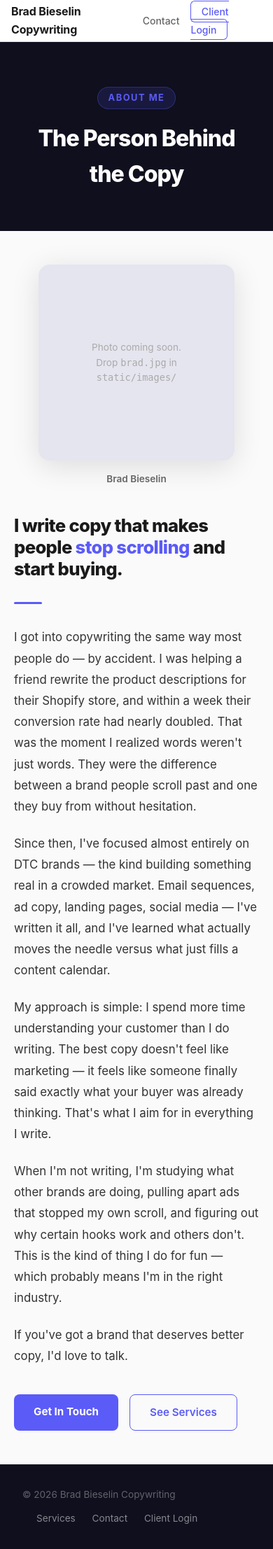
After one commit to bradbieselin/Copywrite, a Flask app: page /about in a window 390 px wide. The commit adds this page. Shown: the whole page at 70% size. Run offline with Flask 3, Linux system fonts and the light colour scheme.

Commit message:
Add 8th service card, About page, and static image scaffold
- Add Video & UGC Scripts service card (8 total, clean 4x2 grid)
- Add About nav link and /about route
- New templates/about.html: sticky photo column + multi-paragraph bio story,
  fully responsive (stacks to single column on mobile)
- Photo renders from static/images/brad.jpg; shows a placeholder until
  the file is dropped there — no code change needed when adding the photo
- Create static/images/ directory

https://claude.ai/code/session_01Nx3d3V3xFLiPkBV566tz7j

```diff
--- a/landing.py
+++ b/landing.py
@@ -1,16 +1,25 @@
 """Marketing landing page — Flask Blueprint."""
 
-from flask import Blueprint, render_template, request, redirect, url_for, flash
+import os
+from flask import Blueprint, render_template, request, redirect, url_for, flash, current_app
 
 import db as db_module
 
 landing_bp = Blueprint("landing", __name__)
+
+_PHOTO_PATH = os.path.join(os.path.dirname(os.path.abspath(__file__)), "static", "images", "brad.jpg")
 
 
 @landing_bp.route("/")
 def index():
     sent = request.args.get("sent") == "1"
     return render_template("landing.html", sent=sent)
+
+
+@landing_bp.route("/about")
+def about():
+    photo_exists = os.path.isfile(_PHOTO_PATH)
+    return render_template("about.html", photo_exists=photo_exists)
 
 
 @landing_bp.route("/contact", methods=["POST"])
--- /dev/null
+++ b/templates/about.html
@@ -0,0 +1,378 @@
+<!DOCTYPE html>
+<html lang="en">
+<head>
+  <meta charset="UTF-8" />
+  <meta name="viewport" content="width=device-width, initial-scale=1.0" />
+  <title>About — Brad Bieselin Copywriting</title>
+  <style>
+    *, *::before, *::after { box-sizing: border-box; margin: 0; padding: 0; }
+
+    :root {
+      --indigo:   #5b5bf8;
+      --indigo-d: #4a4ae0;
+      --dark:     #0f0f1e;
+      --dark-2:   #1a1a2e;
+      --text:     #1a1a1a;
+      --muted:    #666;
+      --border:   #e5e5e5;
+      --bg:       #fafafa;
+    }
+
+    html { scroll-behavior: smooth; }
+
+    body {
+      font-family: -apple-system, BlinkMacSystemFont, "Segoe UI", Roboto, sans-serif;
+      color: var(--text);
+      background: var(--bg);
+      line-height: 1.6;
+    }
+
+    /* ── NAV ── */
+    nav {
+      position: sticky;
+      top: 0;
+      z-index: 100;
+      background: rgba(255,255,255,0.95);
+      backdrop-filter: blur(8px);
+      border-bottom: 1px solid var(--border);
+      padding: 0 2rem;
+      height: 60px;
+      display: flex;
+      align-items: center;
+      justify-content: space-between;
+    }
+
+    .nav-logo {
+      font-size: 1rem;
+      font-weight: 700;
+      color: var(--text);
+      text-decoration: none;
+      letter-spacing: -.01em;
+    }
+
+    .nav-links {
+      display: flex;
+      align-items: center;
+      gap: 1.75rem;
+      list-style: none;
+    }
+
+    .nav-links a {
+      font-size: .875rem;
+      font-weight: 500;
+      color: var(--muted);
+      text-decoration: none;
+      transition: color .15s;
+    }
+
+    .nav-links a:hover { color: var(--text); }
+    .nav-links a.active { color: var(--indigo); font-weight: 600; }
+
+    .btn-login {
+      font-size: .875rem;
+      font-weight: 600;
+      color: var(--indigo) !important;
+      border: 1.5px solid var(--indigo);
+      border-radius: 6px;
+      padding: .35rem .9rem;
+      transition: background .15s, color .15s !important;
+    }
+
+    .btn-login:hover {
+      background: var(--indigo) !important;
+      color: #fff !important;
+    }
+
+    /* ── HERO STRIPE ── */
+    .page-header {
+      background: var(--dark);
+      color: #fff;
+      padding: 4rem 2rem 3.5rem;
+      text-align: center;
+    }
+
+    .page-header .eyebrow {
+      display: inline-block;
+      font-size: .8rem;
+      font-weight: 700;
+      letter-spacing: .12em;
+      text-transform: uppercase;
+      color: var(--indigo);
+      background: rgba(91,91,248,.15);
+      border: 1px solid rgba(91,91,248,.3);
+      border-radius: 999px;
+      padding: .3rem .9rem;
+      margin-bottom: 1rem;
+    }
+
+    .page-header h1 {
+      font-size: clamp(2rem, 5vw, 3.25rem);
+      font-weight: 800;
+      letter-spacing: -.03em;
+    }
+
+    /* ── ABOUT SECTION ── */
+    .about-section {
+      max-width: 1000px;
+      margin: 0 auto;
+      padding: 5rem 2rem;
+      display: grid;
+      grid-template-columns: 340px 1fr;
+      gap: 5rem;
+      align-items: start;
+    }
+
+    /* ── PHOTO ── */
+    .photo-col {
+      position: sticky;
+      top: 84px;
+    }
+
+    .photo-wrap {
+      border-radius: 16px;
+      overflow: hidden;
+      box-shadow: 0 8px 40px rgba(0,0,0,.12);
+      aspect-ratio: 4 / 5;
+      background: #e5e5ef;
+      display: flex;
+      align-items: center;
+      justify-content: center;
+    }
+
+    .photo-wrap img {
+      width: 100%;
+      height: 100%;
+      object-fit: cover;
+      display: block;
+    }
+
+    .photo-placeholder {
+      color: #aaa;
+      font-size: .85rem;
+      text-align: center;
+      padding: 2rem;
+    }
+
+    .photo-caption {
+      margin-top: 1rem;
+      text-align: center;
+      font-size: .85rem;
+      font-weight: 600;
+      color: var(--muted);
+    }
+
+    /* ── STORY ── */
+    .story-col h2 {
+      font-size: clamp(1.6rem, 3.5vw, 2.2rem);
+      font-weight: 800;
+      letter-spacing: -.025em;
+      line-height: 1.2;
+      margin-bottom: 1.5rem;
+    }
+
+    .story-col h2 span { color: var(--indigo); }
+
+    .story-col p {
+      font-size: 1.05rem;
+      color: #333;
+      line-height: 1.8;
+      margin-bottom: 1.4rem;
+    }
+
+    .story-col p:last-of-type { margin-bottom: 0; }
+
+    .divider {
+      width: 40px;
+      height: 3px;
+      background: var(--indigo);
+      border-radius: 2px;
+      margin: 2rem 0;
+    }
+
+    .cta-row {
+      margin-top: 2.5rem;
+      display: flex;
+      gap: 1rem;
+      flex-wrap: wrap;
+    }
+
+    .btn-primary {
+      display: inline-block;
+      background: var(--indigo);
+      color: #fff;
+      font-size: .95rem;
+      font-weight: 700;
+      padding: .8rem 1.75rem;
+      border-radius: 8px;
+      text-decoration: none;
+      transition: background .15s, transform .1s;
+    }
+
+    .btn-primary:hover  { background: var(--indigo-d); }
+    .btn-primary:active { transform: scale(.98); }
+
+    .btn-secondary {
+      display: inline-block;
+      background: transparent;
+      color: var(--indigo);
+      font-size: .95rem;
+      font-weight: 600;
+      padding: .8rem 1.75rem;
+      border-radius: 8px;
+      border: 1.5px solid var(--indigo);
+      text-decoration: none;
+      transition: background .15s, color .15s, transform .1s;
+    }
+
+    .btn-secondary:hover  { background: var(--indigo); color: #fff; }
+    .btn-secondary:active { transform: scale(.98); }
+
+    /* ── FOOTER ── */
+    footer {
+      background: var(--dark);
+      border-top: 1px solid rgba(255,255,255,.07);
+      padding: 2rem;
+      text-align: center;
+      color: rgba(255,255,255,.35);
+      font-size: .85rem;
+    }
+
+    footer a {
+      color: rgba(255,255,255,.5);
+      text-decoration: none;
+      margin-left: 1.25rem;
+    }
+
+    footer a:hover { color: #fff; }
+
+    .footer-inner {
+      max-width: 1040px;
+      margin: 0 auto;
+      display: flex;
+      align-items: center;
+      justify-content: space-between;
+      flex-wrap: wrap;
+      gap: .75rem;
+    }
+
+    /* ── RESPONSIVE ── */
+    @media (max-width: 768px) {
+      .about-section {
+        grid-template-columns: 1fr;
+        gap: 2.5rem;
+        padding: 3rem 1.25rem;
+      }
+
+      .photo-col { position: static; }
+
+      .photo-wrap {
+        max-width: 280px;
+        margin: 0 auto;
+        aspect-ratio: 1 / 1;
+      }
+
+      nav { padding: 0 1rem; }
+      .nav-links { gap: 1rem; }
+      .nav-links li:not(:last-child):not(:nth-last-child(2)) { display: none; }
+    }
+  </style>
+</head>
+<body>
+
+  <!-- ── NAV ── -->
+  <nav>
+    <a href="/" class="nav-logo">Brad Bieselin Copywriting</a>
+    <ul class="nav-links">
+      <li><a href="/#services">Services</a></li>
+      <li><a href="/about" class="active">About</a></li>
+      <li><a href="/#portfolio">Work</a></li>
+      <li><a href="/#reviews">Reviews</a></li>
+      <li><a href="/#contact">Contact</a></li>
+      <li><a href="/portal/login" class="btn-login">Client Login</a></li>
+    </ul>
+  </nav>
+
+  <!-- ── PAGE HEADER ── -->
+  <div class="page-header">
+    <div class="eyebrow">About Me</div>
+    <h1>The Person Behind the Copy</h1>
+  </div>
+
+  <!-- ── ABOUT ── -->
+  <div class="about-section">
+
+    <!-- Photo -->
+    <div class="photo-col">
+      <div class="photo-wrap">
+        {% if photo_exists %}
+          <img src="/static/images/brad.jpg" alt="Brad Bieselin" />
+        {% else %}
+          <div class="photo-placeholder">
+            Photo coming soon.<br>Drop <code>brad.jpg</code> in<br><code>static/images/</code>
+          </div>
+        {% endif %}
+      </div>
+      <p class="photo-caption">Brad Bieselin</p>
+    </div>
+
+    <!-- Story -->
+    <div class="story-col">
+      <h2>I write copy that makes people <span>stop scrolling</span> and start buying.</h2>
+
+      <div class="divider"></div>
+
+      <p>
+        I got into copywriting the same way most people do — by accident. I was helping
+        a friend rewrite the product descriptions for their Shopify store, and within a
+        week their conversion rate had nearly doubled. That was the moment I realized
+        words weren't just words. They were the difference between a brand people scroll
+        past and one they buy from without hesitation.
+      </p>
+
+      <p>
+        Since then, I've focused almost entirely on DTC brands — the kind building
+        something real in a crowded market. Email sequences, ad copy, landing pages,
+        social media — I've written it all, and I've learned what actually moves
+        the needle versus what just fills a content calendar.
+      </p>
+
+      <p>
+        My approach is simple: I spend more time understanding your customer than I do
+        writing. The best copy doesn't feel like marketing — it feels like someone
+        finally said exactly what your buyer was already thinking. That's what I aim
+        for in everything I write.
+      </p>
+
+      <p>
+        When I'm not writing, I'm studying what other brands are doing, pulling apart
+        ads that stopped my own scroll, and figuring out why certain hooks work and
+        others don't. This is the kind of thing I do for fun — which probably means
+        I'm in the right industry.
+      </p>
+
+      <p>
+        If you've got a brand that deserves better copy, I'd love to talk.
+      </p>
+
+      <div class="cta-row">
+        <a href="/#contact" class="btn-primary">Get In Touch</a>
+        <a href="/#services" class="btn-secondary">See Services</a>
+      </div>
+    </div>
+
+  </div>
+
+  <!-- ── FOOTER ── -->
+  <footer>
+    <div class="footer-inner">
+      <span>&copy; 2026 Brad Bieselin Copywriting</span>
+      <div>
+        <a href="/#services">Services</a>
+        <a href="/#contact">Contact</a>
+        <a href="/portal/login">Client Login</a>
+      </div>
+    </div>
+  </footer>
+
+</body>
+</html>
--- a/templates/landing.html
+++ b/templates/landing.html
@@ -384,6 +384,7 @@
     <a href="/" class="nav-logo">Brad Bieselin Copywriting</a>
     <ul class="nav-links">
       <li><a href="#services">Services</a></li>
+      <li><a href="/about">About</a></li>
       <li><a href="#portfolio">Work</a></li>
       <li><a href="#reviews">Reviews</a></li>
       <li><a href="#contact">Contact</a></li>
@@ -445,6 +446,11 @@
           <div class="service-icon">➕</div>
           <h3>And More</h3>
           <p>SMS marketing, video scripts, advertorials, website copy — if it needs words, it can be improved.</p>
+        </div>
+        <div class="service-card">
+          <div class="service-icon">🎬</div>
+          <h3>Video &amp; UGC Scripts</h3>
+          <p>TikTok, Reels, and UGC ad scripts written to hook in the first 3 seconds and keep viewers watching.</p>
         </div>
       </div>
     </div>
```
